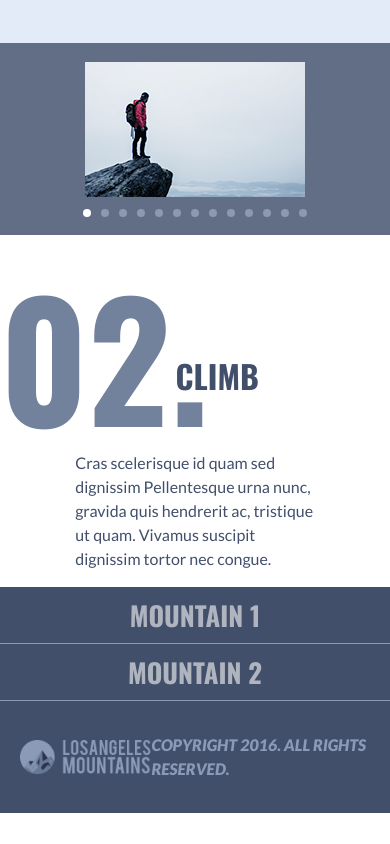
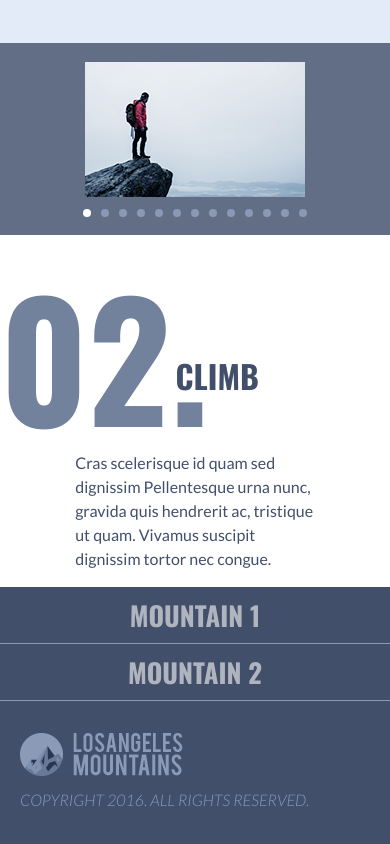
Before and after one commit to vadzimk/mountains, a website: page public/index.html in a window 390 px wide. Shown: the part 1265-2109 px from the top of the page. Before the commit the page ends 2078 px from the top, so only its background shows below. Drawn offline with nearby package versions, Linux system fonts and the light colour scheme; files that its build step writes are made by us from their sources.

Commit message:
style mobile footer

```diff
--- a/public/index.html
+++ b/public/index.html
@@ -187,11 +187,11 @@
         </article>
     </section>
     <footer class="py-[2rem] bg-[#414f6b]">
-        <div class="section-contents flex items-center justify-between ">
-            <a href="/" class="pl-5 inline-block flex gap-2.5">
+        <div class="px-5 section-contents flex flex-col gap-3 sm:flex-row sm:items-center justify-between ">
+            <a href="/" class=" inline-block flex gap-2.5">
                 <img src="/assets/Logo-bottom.png" alt="Los Angeles Mountains" class=""/>
             </a>
-            <div class="font-['Lato'] italic font-black text-[#8a9ab7] uppercase ">
+            <div class="font-['Lato'] italic sm:font-black font-light text-[#8a9ab7] uppercase ">
                 COPYRIGHT 2016. ALL RIGHTS RESERVED.
             </div>
         </div>
```
